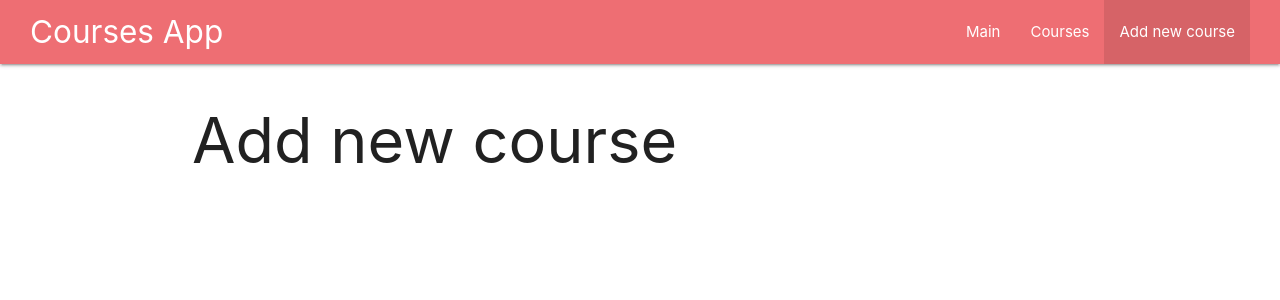
After one commit to kravchyshyn/nodejs-express, a Node server app: page /add in a window 1280 px wide. The commit adds this page. Shown: the top 300 px of the page. Run offline with Node 20, Linux system fonts and the light colour scheme; some libraries are stand-ins or nearby versions.

Commit message:
fix titles, add active link displaying

```diff
--- a/index.js
+++ b/index.js
@@ -22,21 +22,25 @@ app.set('views', 'views');
 app.use(express.static('public'));
 
 app.get('/', (request, response) => {
-    response.render('index');
-
-
-    // set response code status, in express code 200 is default value
-    // response.status(200);
-
-    //to render static html file
-    // response.sendFile(path.join(__dirname, 'views', 'index.html'))
+    response.render('index', {
+        title: 'Main page',
+        isHome: true
+    });
 })
 
-app.get('/about', (request, response) => {
-    response.render('about');
-    // res.sendFile(path.join(__dirname, 'views', 'about.html'))
-});
+app.get('/courses', (request, response) => {
+    response.render('courses', {
+        title: 'Courses',
+        isCourses: true
+    });
+})
 
+app.get('/add', (request, response) => {
+    response.render('add', {
+        title: 'Add new course',
+        isAdd: true
+    });
+})
 
 const PORT = process.env.PORT || 5000;
 
@@ -44,7 +48,8 @@ app.listen(PORT, () => {
     console.log(`Server is running on port ${PORT}`);
 });
 
-
 // Додаванання динамічних html сторінок
 // Pug, EJS, Handlebars = шаблонізатори
 // npm install express-handlebars
+
+// https://handlebarsjs.com/
--- /dev/null
+++ b/views/add.hbs
@@ -0,0 +1 @@
+<h1>Add new course</h1>
--- a/views/layouts/add.hbs
+++ /dev/null
@@ -1 +0,0 @@
-<h1>Додати новий курс</h1>
--- a/views/partials/head.hbs
+++ b/views/partials/head.hbs
@@ -3,7 +3,7 @@
 <head>
     <meta charset="UTF-8">
     <meta name="viewport" content="width=device-width, initial-scale=1.0">
-    <title>Document</title>
+    <title>{{title}}</title>
     <link rel="stylesheet" href="https://cdnjs.cloudflare.com/ajax/libs/materialize/1.0.0/css/materialize.min.css">
     <link rel="stylesheet" href="/index.css">
 </head>
--- a/views/partials/navbar.hbs
+++ b/views/partials/navbar.hbs
@@ -2,15 +2,30 @@
     <div class="nav-wrapper">
       <a href="#" class="brand-logo">Courses App</a>
       <ul id="nav-mobile" class="right hide-on-med-and-down">
-        <li>
-            <a href="/">Main</a>
-            </li>
-        <li>
-            <a href="/courses">Courses</a>
-            </li>
-        <li>
-            <a href="/add">Add new course</a>
-        </li>
+
+        {{#if isHome}}
+          <li class='active'><a href="/">Main</a></li>
+        {{else}}
+          <li><a href="/">Main</a></li>
+        {{/if}}
+
+
+        {{#if isCourses}}
+          <li class='active'><a href="/courses">Courses</a></li>
+        {{else}}
+          <li><a href="/courses">Courses</a></li>
+        {{/if}}
+
+
+        {{#if isAdd}}
+           <li class='active'><a href="/add">Add new course</a> </li>
+        {{else}}
+           <li><a href="/add">Add new course</a> </li>
+        {{/if}}
+
+
+
+
       </ul>
     </div>
   </nav>
```
